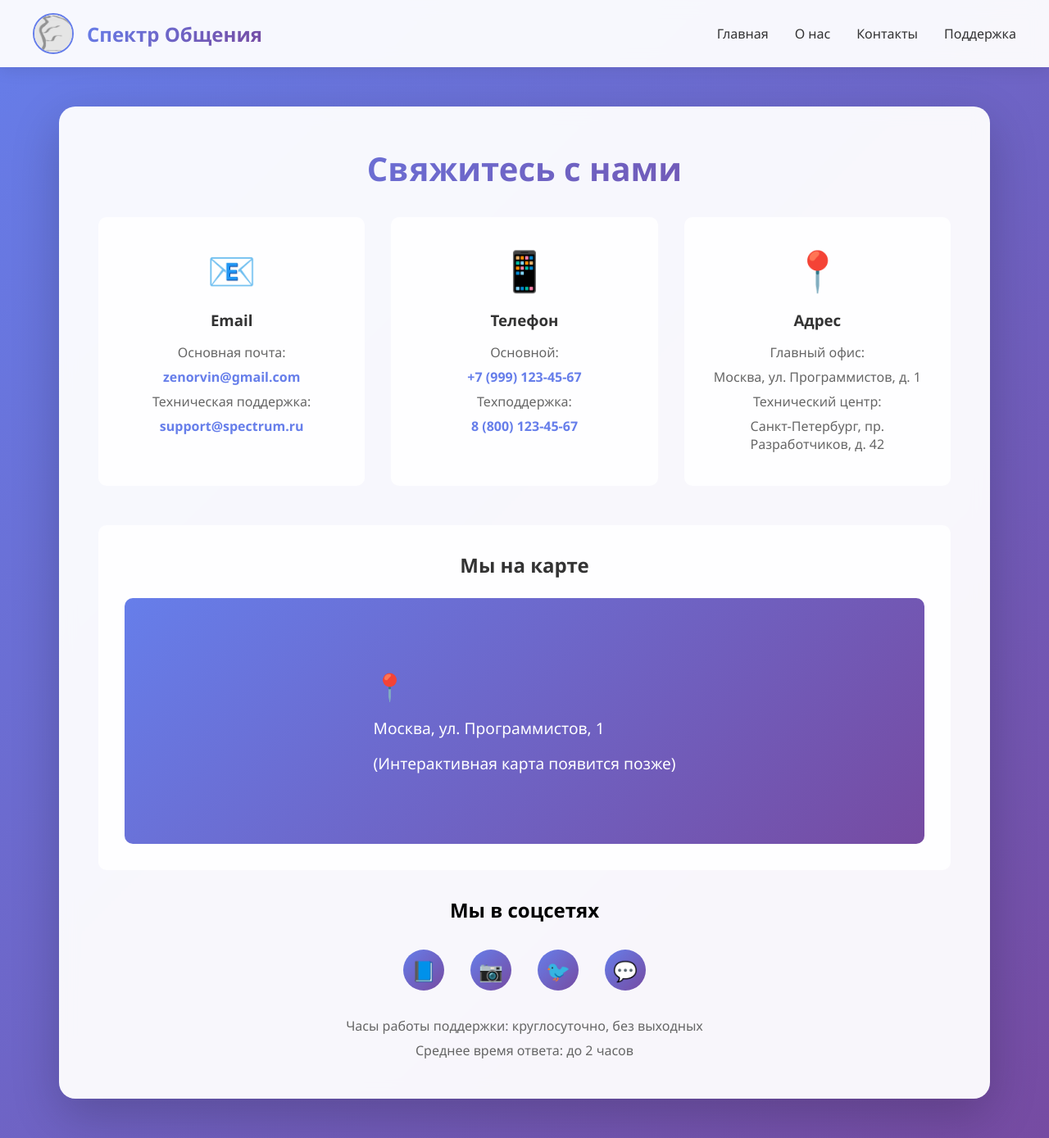
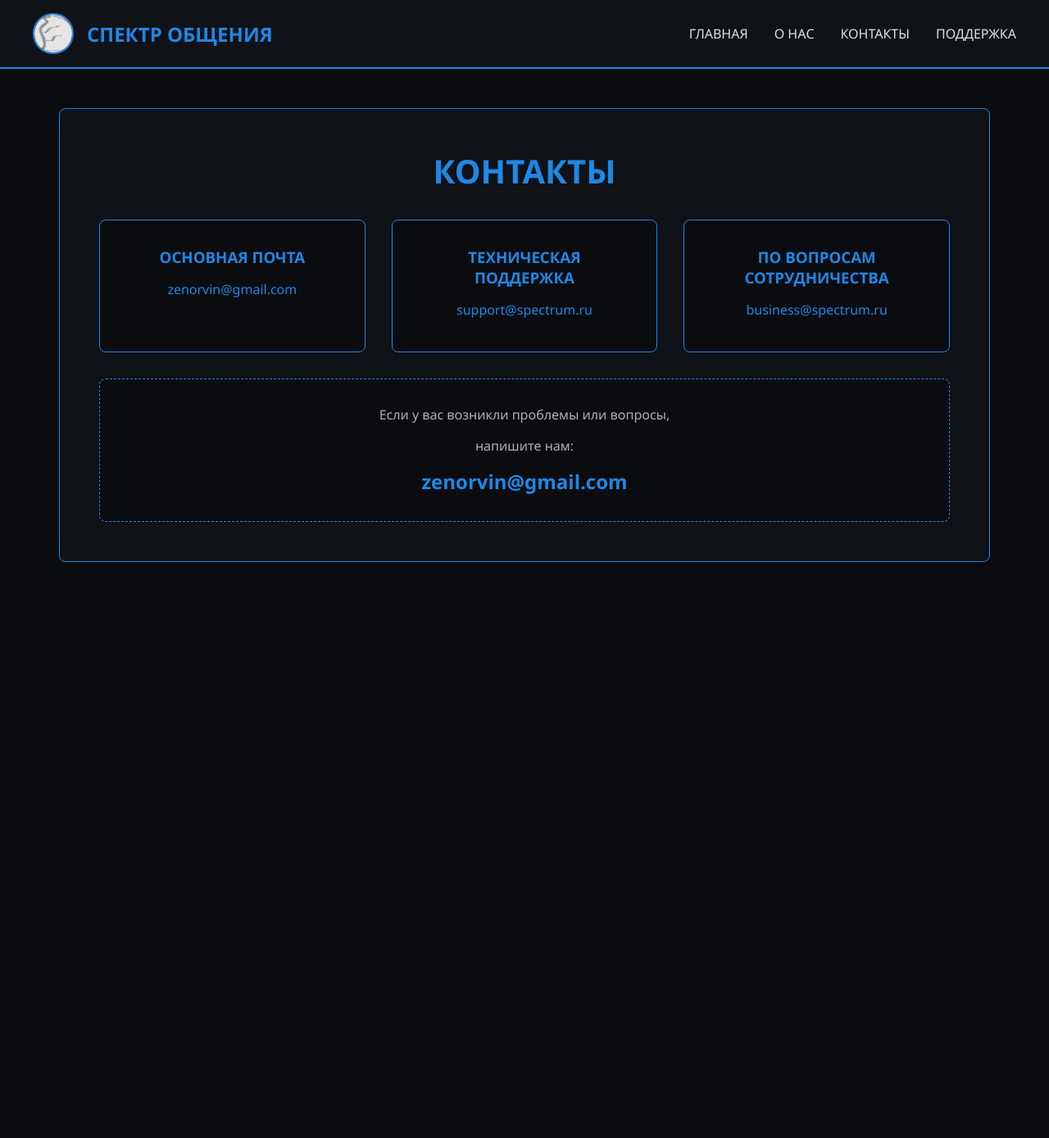
Before and after one commit to zenorvin-a11y/Spectrum-of-communication-3.0, a Flask app: page /kontakty in a window 1280 px wide. Shown: the whole page at 82% size. After the commit the page ends 686 px from the top, so only its background shows below. Run offline with Flask 3, Linux system fonts and the light colour scheme.

Commit message:
Update kontakty.html

```diff
--- a/templates/kontakty.html
+++ b/templates/kontakty.html
@@ -13,14 +13,14 @@
 
         body {
             font-family: 'Segoe UI', Tahoma, Geneva, Verdana, sans-serif;
-            background: linear-gradient(135deg, #667eea 0%, #764ba2 100%);
+            background-color: #0a0c10;
+            color: #e0e0e0;
             min-height: 100vh;
         }
 
         .navbar {
-            background: rgba(255, 255, 255, 0.95);
-            backdrop-filter: blur(10px);
-            box-shadow: 0 2px 20px rgba(0,0,0,0.1);
+            background-color: #0f1217;
+            border-bottom: 2px solid #1e88e5;
             padding: 1rem 2rem;
             position: sticky;
             top: 0;
@@ -46,15 +46,14 @@
             width: 50px;
             border-radius: 50%;
             object-fit: cover;
-            border: 2px solid #667eea;
+            border: 2px solid #1e88e5;
         }
 
         .logo span {
             font-size: 1.5rem;
             font-weight: bold;
-            background: linear-gradient(135deg, #667eea 0%, #764ba2 100%);
-            -webkit-background-clip: text;
-            -webkit-text-fill-color: transparent;
+            color: #1e88e5;
+            text-transform: uppercase;
         }
 
         .nav-links {
@@ -65,14 +64,14 @@
 
         .nav-links a {
             text-decoration: none;
-            color: #333;
+            color: #e0e0e0;
             font-weight: 500;
             transition: color 0.3s;
             position: relative;
         }
 
         .nav-links a:hover {
-            color: #667eea;
+            color: #1e88e5;
         }
 
         .nav-links a::after {
@@ -82,7 +81,7 @@
             left: 0;
             width: 0;
             height: 2px;
-            background: linear-gradient(135deg, #667eea 0%, #764ba2 100%);
+            background-color: #1e88e5;
             transition: width 0.3s;
         }
 
@@ -97,124 +96,83 @@
         }
 
         .contacts-card {
-            background: rgba(255, 255, 255, 0.95);
-            border-radius: 20px;
+            background-color: #0f1217;
+            border: 1px solid #1e88e5;
+            border-radius: 8px;
             padding: 3rem;
-            box-shadow: 0 20px 60px rgba(0,0,0,0.2);
-            backdrop-filter: blur(10px);
         }
 
         .contacts-card h1 {
             font-size: 2.5rem;
-            background: linear-gradient(135deg, #667eea 0%, #764ba2 100%);
-            -webkit-background-clip: text;
-            -webkit-text-fill-color: transparent;
+            color: #1e88e5;
             margin-bottom: 2rem;
             text-align: center;
+            text-transform: uppercase;
         }
 
         .contacts-grid {
             display: grid;
             grid-template-columns: repeat(auto-fit, minmax(300px, 1fr));
             gap: 2rem;
-            margin-bottom: 3rem;
+            margin-bottom: 2rem;
         }
 
         .contact-item {
             text-align: center;
             padding: 2rem;
-            background: rgba(255, 255, 255, 0.9);
-            border-radius: 10px;
-            transition: transform 0.3s;
-        }
-
-        .contact-item:hover {
-            transform: translateY(-5px);
-        }
-
-        .contact-icon {
-            font-size: 3rem;
-            margin-bottom: 1rem;
+            background-color: #0a0c10;
+            border: 1px solid #1e88e5;
+            border-radius: 8px;
         }
 
         .contact-item h3 {
-            color: #333;
+            color: #1e88e5;
             margin-bottom: 1rem;
         }
 
         .contact-item p {
-            color: #666;
+            color: #b0b0b0;
             margin-bottom: 0.5rem;
         }
 
         .contact-item a {
-            color: #667eea;
+            color: #1e88e5;
             text-decoration: none;
-            font-weight: 600;
         }
 
         .contact-item a:hover {
             text-decoration: underline;
         }
 
-        .map-container {
-            background: rgba(255, 255, 255, 0.9);
-            border-radius: 10px;
+        .contact-email-large {
+            text-align: center;
+            margin-top: 2rem;
             padding: 2rem;
-            margin-top: 2rem;
+            background-color: #0a0c10;
+            border: 1px dashed #1e88e5;
+            border-radius: 8px;
         }
 
-        .map-container h2 {
-            color: #333;
-            margin-bottom: 1.5rem;
-            text-align: center;
+        .contact-email-large p {
+            color: #b0b0b0;
+            margin-bottom: 1rem;
         }
 
-        .map-placeholder {
-            background: linear-gradient(135deg, #667eea 0%, #764ba2 100%);
-            height: 300px;
-            border-radius: 10px;
-            display: flex;
-            align-items: center;
-            justify-content: center;
-            color: white;
-            font-size: 1.2rem;
+        .email-link {
+            color: #1e88e5;
+            font-size: 1.5rem;
+            font-weight: bold;
+            text-decoration: none;
         }
 
-        .social-links {
-            display: flex;
-            justify-content: center;
-            gap: 2rem;
-            margin-top: 2rem;
-        }
-
-        .social-link {
-            width: 50px;
-            height: 50px;
-            border-radius: 50%;
-            background: linear-gradient(135deg, #667eea 0%, #764ba2 100%);
-            display: flex;
-            align-items: center;
-            justify-content: center;
-            color: white;
-            text-decoration: none;
-            font-size: 1.5rem;
-            transition: transform 0.3s;
-        }
-
-        .social-link:hover {
-            transform: scale(1.1);
+        .email-link:hover {
+            color: #42a5f5;
         }
 
         @media (max-width: 768px) {
             .nav-container {
                 flex-direction: column;
                 gap: 1rem;
-            }
-
-            .nav-links {
-                flex-wrap: wrap;
-                justify-content: center;
             }
         }
     </style>
@@ -223,73 +181,43 @@
     <nav class="navbar">
         <div class="nav-container">
             <div class="logo">
-                <img src="/static/logo.png" alt="Логотип">
-                <span>Спектр Общения</span>
+                <img src="/static/logo.png" alt="Логотип Спектр Общения">
+                <span>СПЕКТР ОБЩЕНИЯ</span>
             </div>
             <div class="nav-links">
-                <a href="/">Главная</a>
-                <a href="/o-nas">О нас</a>
-                <a href="/kontakty">Контакты</a>
-                <a href="/podderzhka">Поддержка</a>
+                <a href="/">ГЛАВНАЯ</a>
+                <a href="/o-nas">О НАС</a>
+                <a href="/kontakty">КОНТАКТЫ</a>
+                <a href="/podderzhka">ПОДДЕРЖКА</a>
             </div>
         </div>
     </nav>
 
     <main class="main-content">
         <div class="contacts-card">
-            <h1>Свяжитесь с нами</h1>
+            <h1>КОНТАКТЫ</h1>
 
             <div class="contacts-grid">
                 <div class="contact-item">
-                    <div class="contact-icon">📧</div>
-                    <h3>Email</h3>
-                    <p>Основная почта:</p>
+                    <h3>ОСНОВНАЯ ПОЧТА</h3>
                     <p><a href="mailto:zenorvin@gmail.com">zenorvin@gmail.com</a></p>
-                    <p>Техническая поддержка:</p>
+                </div>
+
+                <div class="contact-item">
+                    <h3>ТЕХНИЧЕСКАЯ ПОДДЕРЖКА</h3>
                     <p><a href="mailto:support@spectrum.ru">support@spectrum.ru</a></p>
                 </div>
 
                 <div class="contact-item">
-                    <div class="contact-icon">📱</div>
-                    <h3>Телефон</h3>
-                    <p>Основной:</p>
-                    <p><a href="tel:+79991234567">+7 (999) 123-45-67</a></p>
-                    <p>Техподдержка:</p>
-                    <p><a href="tel:+78001234567">8 (800) 123-45-67</a></p>
-                </div>
-
-                <div class="contact-item">
-                    <div class="contact-icon">📍</div>
-                    <h3>Адрес</h3>
-                    <p>Главный офис:</p>
-                    <p>Москва, ул. Программистов, д. 1</p>
-                    <p>Технический центр:</p>
-                    <p>Санкт-Петербург, пр. Разработчиков, д. 42</p>
+                    <h3>ПО ВОПРОСАМ СОТРУДНИЧЕСТВА</h3>
+                    <p><a href="mailto:business@spectrum.ru">business@spectrum.ru</a></p>
                 </div>
             </div>
 
-            <div class="map-container">
-                <h2>Мы на карте</h2>
-                <div class="map-placeholder">
-                    <div>
-                        <div style="font-size: 2rem; margin-bottom: 1rem;">📍</div>
-                        <div>Москва, ул. Программистов, 1</div>
-                        <div style="margin-top: 1rem;">(Интерактивная карта появится позже)</div>
-                    </div>
-                </div>
-            </div>
-
-            <h2 style="text-align: center; margin: 2rem 0 1rem;">Мы в соцсетях</h2>
-            <div class="social-links">
-                <a href="#" class="social-link">📘</a>
-                <a href="#" class="social-link">📷</a>
-                <a href="#" class="social-link">🐦</a>
-                <a href="#" class="social-link">💬</a>
-            </div>
-
-            <div style="text-align: center; margin-top: 2rem; color: #666;">
-                <p>Часы работы поддержки: круглосуточно, без выходных</p>
-                <p style="margin-top: 0.5rem;">Среднее время ответа: до 2 часов</p>
+            <div class="contact-email-large">
+                <p>Если у вас возникли проблемы или вопросы,</p>
+                <p>напишите нам:</p>
+                <a href="mailto:zenorvin@gmail.com" class="email-link">zenorvin@gmail.com</a>
             </div>
         </div>
     </main>
```
